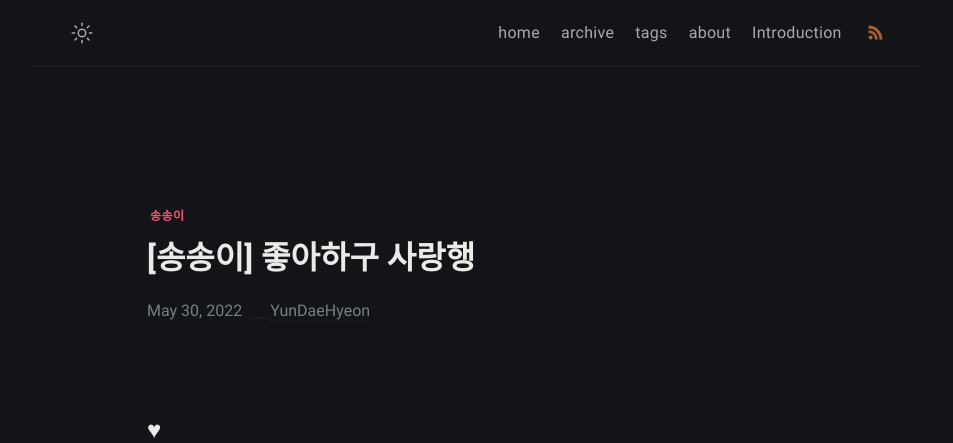
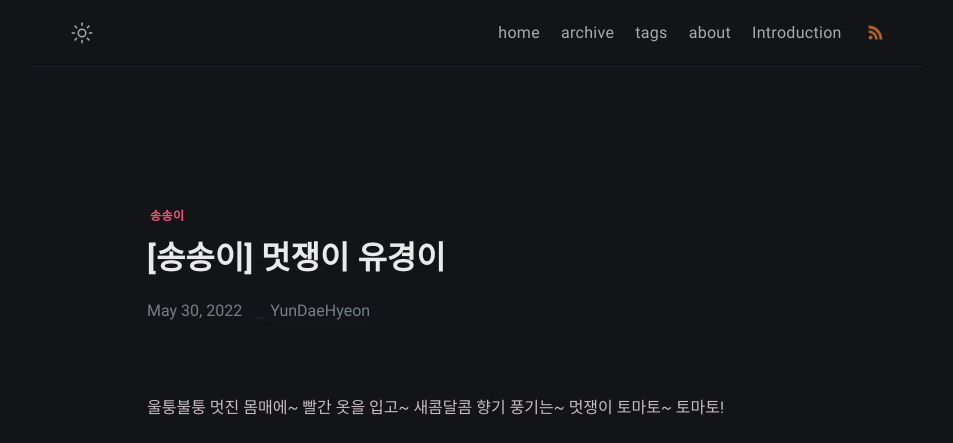
Before and after one commit to YunDaeHyeon/YunDaeHyeon.github.io, a Jekyll site: the page built from _posts/SYG/2022-05-30-syg-post1.md, in a window 1280 px wide. Shown: the top 443 px of the page, without its empty margins (163-1116 px from the left). Built offline with Jekyll 4.4.1, drawn with Linux system fonts in a browser that asks for light colours; comment, search, counter and statistics services are not loaded; some of the changed text lies outside the part shown.

Commit message:
thdthddl tkfkdgo

```diff
--- a/_posts/SYG/2022-05-30-syg-post1.md
+++ b/_posts/SYG/2022-05-30-syg-post1.md
@@ -1,15 +1,16 @@
 ---
 layout: post
-title:  "[송송이] 좋아하구 사랑행"
+title:  "[송송이] 멋쟁이 유경이"
 date:   2022-05-30 13:01:00+0900
 categories: jekyll update
 tags: [송송이]
 ---
 
-# ♥
-## ♥
+울퉁불퉁 멋진 몸매에~
+빨간 옷을 입고~
+새콤달콤 향기 풍기는~
+멋쟁이 토마토~
+토마토!
+ - 유경
 
-**송유경 바보**
-*송유경 말미잘*
-
-    왜 이렇게 귀엽지.... 하아
+ <p align="center"><img src="/assets/img/blog/송송이/너 내 동료가 되어라.png"></p>
```
Also changed, not shown: 1 other file.
